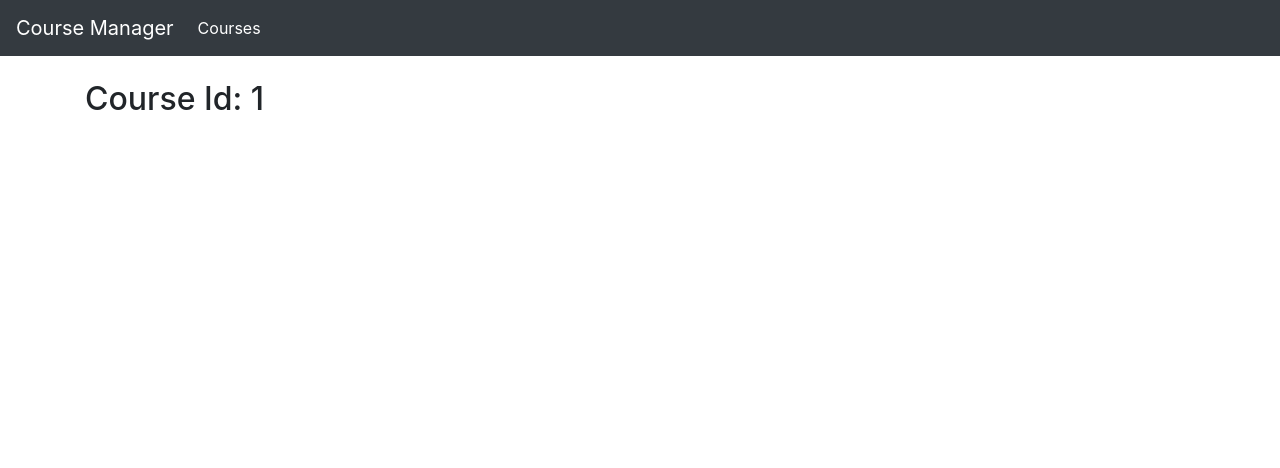
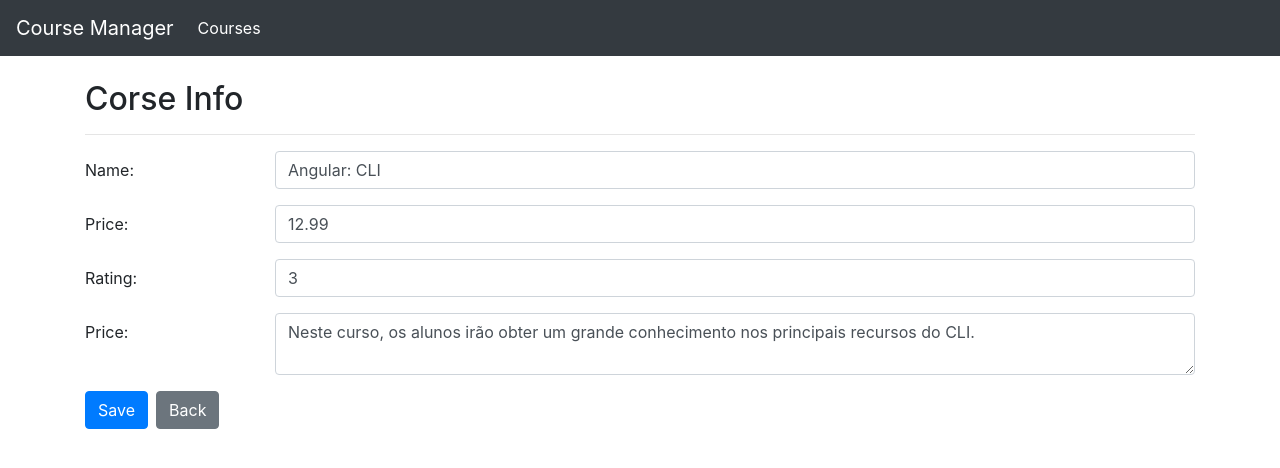
Before and after one commit to BranTheOliver/angular-intro, an Angular app: page /courses/info/1 in a window 1280 px wide. Shown: the top 468 px of the page. Built offline with nearby package versions, Linux system fonts and the light colour scheme.

Commit message:
Feat: Formulario
Trabalhando com formularios em Angular, com variaveis de template, adicao de classes aos elementos para validacao

```diff
--- a/src/app/courses/course-info.component.html
+++ b/src/app/courses/course-info.component.html
@@ -1 +1,73 @@
-<h2>Course Id: {{ courseId }}</h2>
+<h2>Corse Info</h2>
+<hr>
+
+<form #courseForm='ngForm'>
+    <div class="form-group row">
+        <label for="" class="col-sm-2 col-form-label">Name:</label>
+        <div class="col-sm-10">
+            <input
+            #courseName="ngModel"
+            required class="form-control"
+            name="name"
+            [(ngModel)]="course.name"
+            [ngClass]="{'is-invalid': courseName.invalid}">
+
+            <div class="invalid-feedback">
+                <span>Course name is required.</span>
+            </div>
+        </div>
+    </div>
+
+    <div class="form-group row">
+        <label for="" class="col-sm-2 col-form-label">Price:</label>
+        <div class="col-sm-10">
+            <input
+            #coursePrice="ngModel"
+            required class="form-control"
+            name="price"
+            [(ngModel)]="course.price"
+            [ngClass]="{'is-invalid': coursePrice.invalid}">
+
+            <div class="invalid-feedback">
+                <span>Course price is required.</span>
+            </div>
+        </div>
+    </div>
+
+    <div class="form-group row">
+        <label for="" class="col-sm-2 col-form-label">Rating:</label>
+        <div class="col-sm-10">
+            <input
+                #courseRating="ngModel"
+                required class="form-control"
+                name="rating"
+                [(ngModel)]="course.rating"
+                [ngClass]="{'is-invalid': courseRating.invalid}"
+            >
+
+            <div class="invalid-feedback">
+                <span>Course rating is required.</span>
+            </div>
+        </div>
+    </div>
+
+    <div class="form-group row">
+        <label for="" class="col-sm-2 col-form-label">Price:</label>
+        <div class="col-sm-10">
+            <textarea
+                #courseDescription="ngModel"
+                required class="form-control"
+                name="description"
+                [(ngModel)]="course.description"
+                [ngClass]="{'is-invalid': courseDescription.invalid}"
+            ></textarea>
+
+            <div class="invalid-feedback">
+                <span>Course description is required.</span>
+            </div>
+        </div>
+    </div>
+
+    <button [disabled]="courseForm.invalid" (click)="save()" class="btn btn-primary mr-2">Save</button>
+    <button [routerLink]="['/courses']" class="btn btn-secondary">Back</button>
+</form>
--- a/src/app/courses/course-info.component.ts
+++ b/src/app/courses/course-info.component.ts
@@ -1,14 +1,25 @@
 import { Component, OnInit } from "@angular/core";
 import { ActivatedRoute } from "@angular/router";
+import { Course } from "./course";
+import { CourseService } from "./course.service";
 
 @Component({
     templateUrl: './course-info.component.html'
 })
 export class CourseInfoComponent implements OnInit {
-    courseId: number;
 
-    constructor(private activatedRoute: ActivatedRoute) { }
+    course: Course;
+
+    constructor(
+        private activatedRoute: ActivatedRoute,
+        private courseService: CourseService
+    ) { }
+
     ngOnInit(): void {
-        this.courseId = +this.activatedRoute.snapshot.paramMap.get('id_number');
+        this.course = this.courseService.retrieveById(+this.activatedRoute.snapshot.paramMap.get('id_number'));
+    }
+
+    save(): void {
+        this.courseService.save(this.course);
     }
 }
--- a/src/app/courses/course.service.ts
+++ b/src/app/courses/course.service.ts
@@ -6,7 +6,23 @@
 })
 export class CourseService {
     retrieveAll(): Course[] {
-        return COURSES
+        return COURSES;
+    }
+
+    retrieveById(id: number): Course{
+        return COURSES.find(
+            (courseIterator) => courseIterator.id_number === id
+        );
+    }
+
+    save(course: Course): void {
+        if (course.id_number) {
+            const index = COURSES.findIndex(
+                (courseIterator) => courseIterator.id_number === course.id_number
+            );
+
+            COURSES[index] = course;
+        }
     }
 }
 
```
